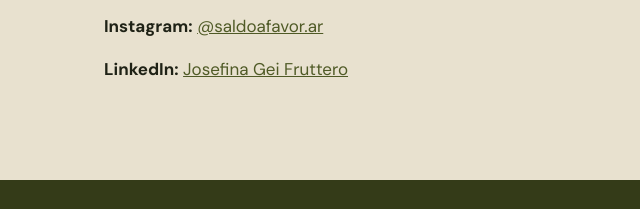
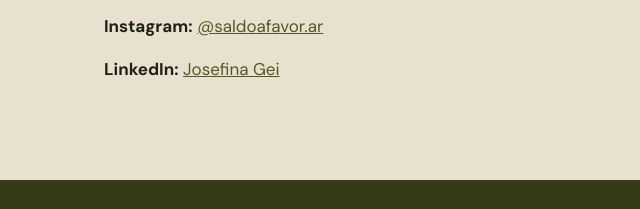
Before and after one commit to saldoafavor/saldoafavor.github.io, a plain HTML site: page index.html in a window 1280 px wide. Shown: the part 5036-5245 px from the top of the page, 0-640 px from the left. Drawn offline with Linux system fonts and the light colour scheme.

Commit message:
Add files via upload

```diff
--- a/index.html
+++ b/index.html
@@ -203,7 +203,7 @@ a:focus-visible{outline:3px solid #d0902f;outline-offset:3px}
 <p style="margin: 0">La primera charla es gratis y sin compromiso. Contame qué hacés y qué te gustaría saber de tus números.</p>
 <p style="margin: 0; color: #5f6250">Trabajo de forma 100% virtual.</p>
 <p style="margin: 0"><span><strong>Instagram:</strong> <a href="https://www.instagram.com/saldoafavor.ar/" target="_blank" rel="noopener">@saldoafavor.ar</a></span></p>
-<p style="margin: 0"><span><strong>LinkedIn:</strong> <a href="https://www.linkedin.com/in/josefinageifruttero/" target="_blank" rel="noopener">Josefina Gei Fruttero</a></span></p>
+<p style="margin: 0"><span><strong>LinkedIn:</strong> <a href="https://www.linkedin.com/in/josefinageifruttero/" target="_blank" rel="noopener">Josefina Gei</a></span></p>
 </div>
 <div style="background: #fbf7ee; border-radius: 16px; padding: 28px; display: flex; flex-direction: column; gap: 14px; justify-content: center">
 <p style="margin: 0; font-family: Manrope, sans-serif; font-weight: 700; font-size: 22px; color: #1f2216">Escribime por donde te quede más cómodo</p>
```
